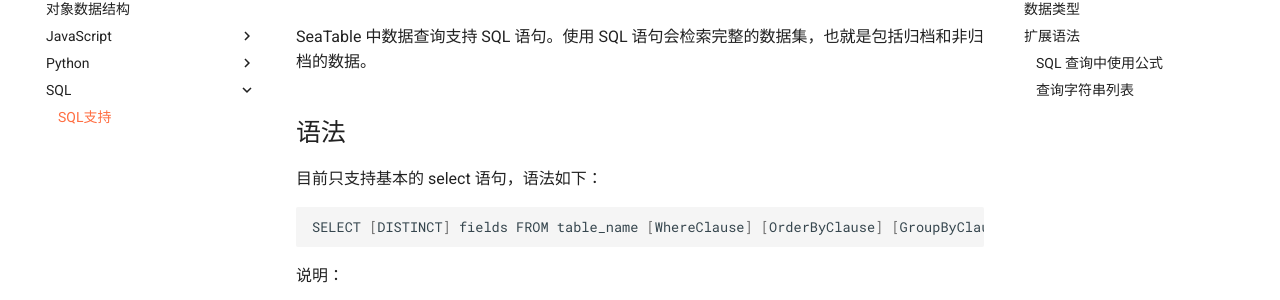
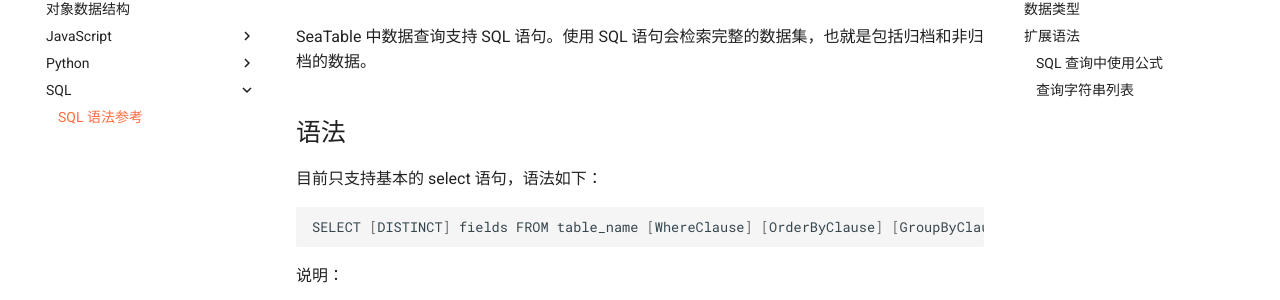
Before and after one commit to seatable/seatable-scripts-cn, an MkDocs documentation site: the page built from manual/python/sql.md, in a window 1280 px wide. Shown: the part 156-456 px from the top of the page. Built offline with MkDocs 1.6.1 and Material for MkDocs 9.7.7, drawn with Linux system fonts in a browser that asks for light colours; comment, search, counter and statistics services are not loaded.

Commit message:
Update mkdocs.yml

```diff
--- a/mkdocs.yml
+++ b/mkdocs.yml
@@ -71,4 +71,4 @@
     - 云端环境下支持的库: python/libs.md
     - 查询语句规范: python/query-sentences.md
   - SQL:
-    - SQL支持: python/sql.md
+    - SQL 语法参考: python/sql.md
```
